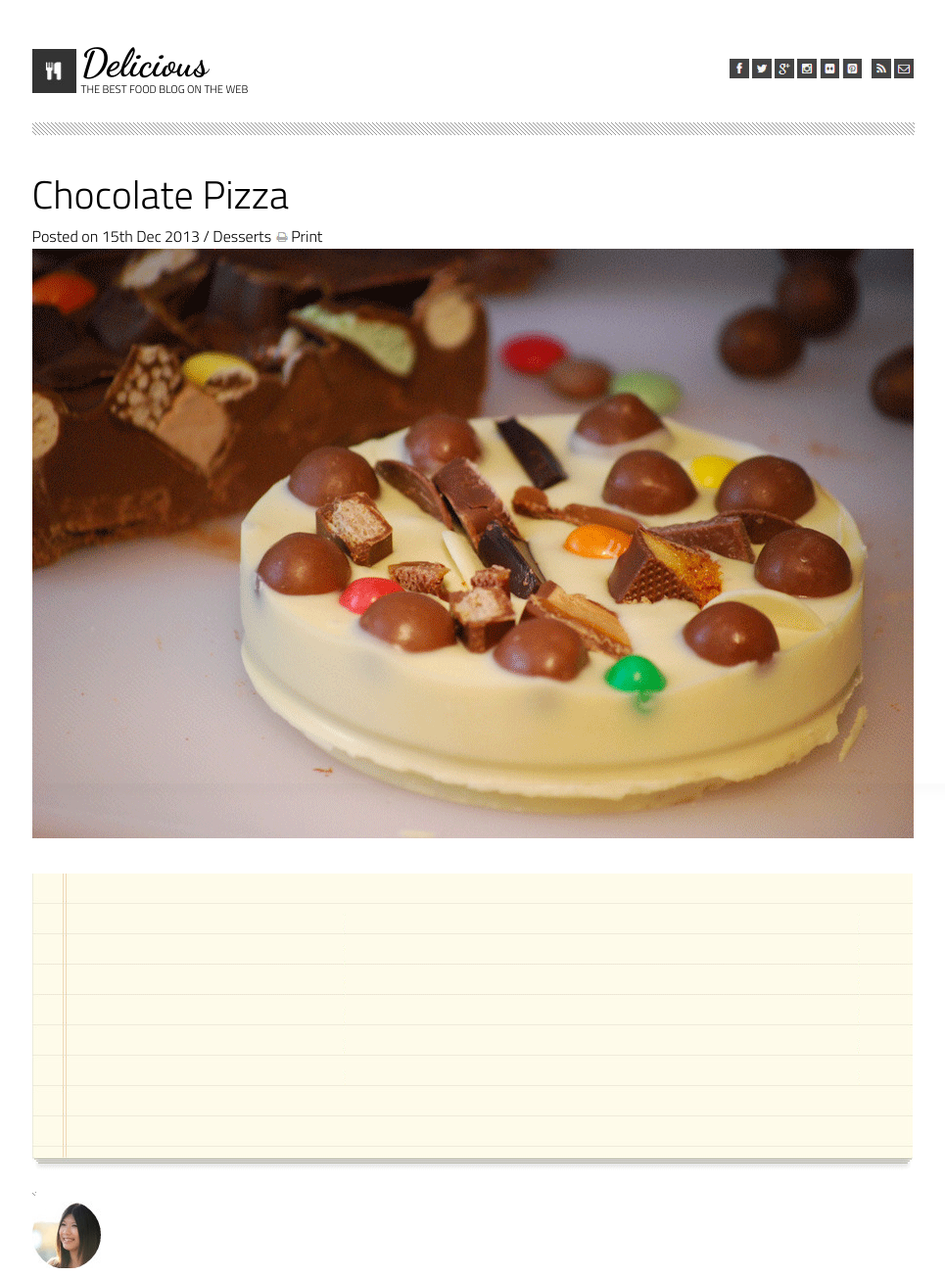
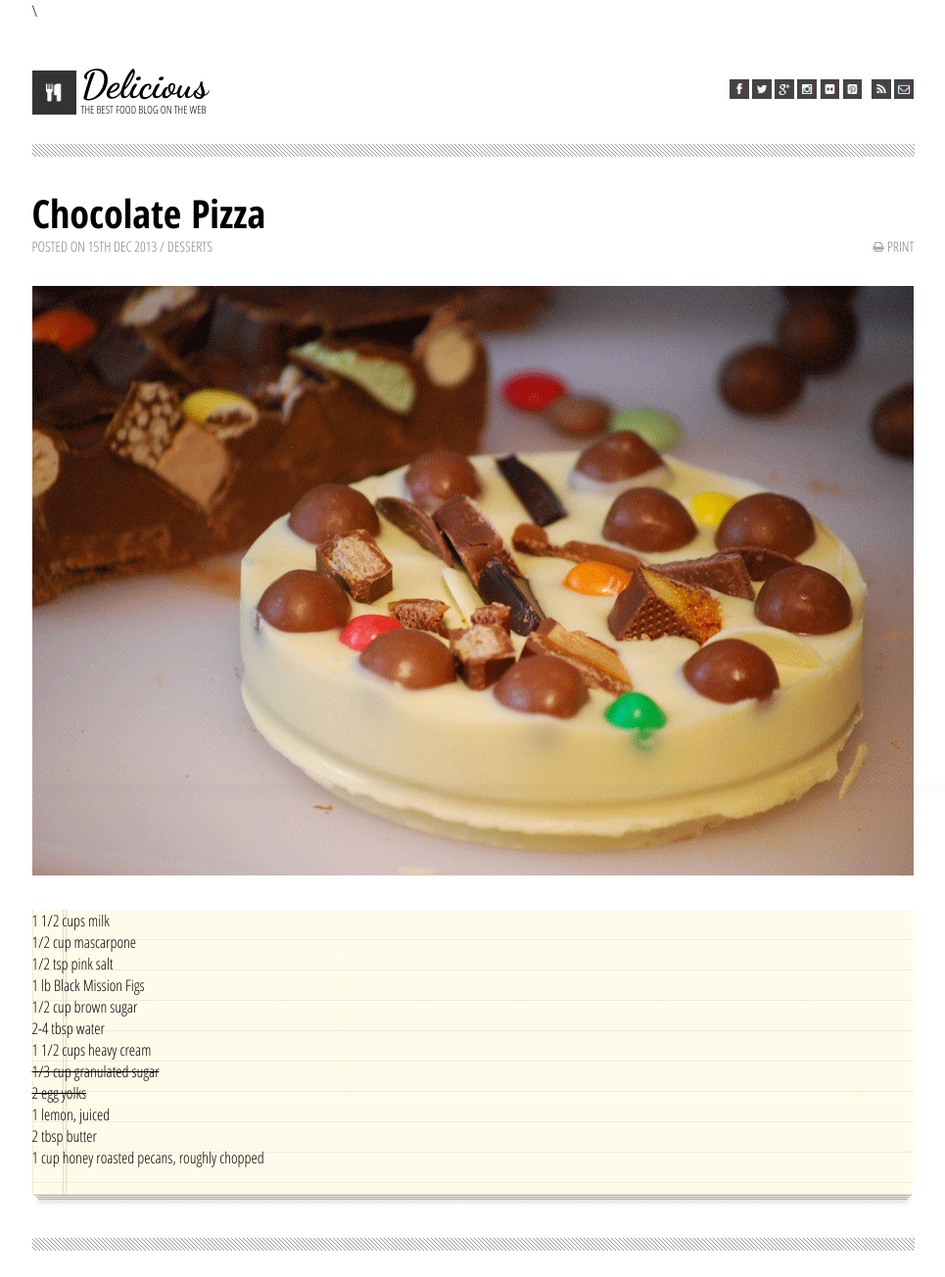
Before and after one commit to Alice-Retz/lab-10a-chocolatepizza, a plain HTML site: page index.html in a window 1280 px wide. Shown: the top 1304 px of the page at 98% size, without its empty margins (157-1122 px from the left). Drawn offline with Linux system fonts and the light colour scheme.

Commit message:
Body styling first pass.

```diff
--- a/index.html
+++ b/index.html
@@ -11,7 +11,10 @@
     <link rel="stylesheet" href="./styles/home.css">
     <link rel="preconnect" href="https://fonts.googleapis.com">
 <link rel="preconnect" href="https://fonts.gstatic.com" crossorigin>
-<link href="https://fonts.googleapis.com/css2?family=Dancing+Script:wght@700&display=swap" rel="stylesheet">
+<link href="https://fonts.googleapis.com/css2?family=Dancing+Script:wght@700&display=swap" rel="stylesheet"> \
+<link rel="preconnect" href="https://fonts.googleapis.com">
+<link rel="preconnect" href="https://fonts.gstatic.com" crossorigin>
+<link href="https://fonts.googleapis.com/css2?family=Open+Sans+Condensed:wght@300;700&display=swap" rel="stylesheet">
     <title>Delicious</title>
 </head>
 
@@ -38,16 +41,17 @@
     </header>
 
     <section class="border">
-
     </section>
 
     <main>
         <section id="choco-pizza">
-            <h1>Chocolate Pizza</h1>
-            <h3>
-                Posted on 15th Dec 2013 / Desserts
-                <img src="./assets/print-icon.png" alt="Printer"> Print
-            </h3>
+            <section>
+                <h1>Chocolate Pizza</h1>
+                <h3>Posted on 15th Dec 2013 / Desserts</h3>
+            </section>
+            <section>
+                <h3><img src="./assets/print-icon.png" alt="Printer"> Print</h3>
+            </section>
         </section>
 
         <img src="./assets/choco-pizza.png" alt="Chocolate pizza">
@@ -56,24 +60,28 @@
             <p></p>
             <p></p>
         </section>
-        <section>
-            <img src="./assets/list-bg.png" alt="Recipe list">
+        <section id="recipe">
             <ul>
-                <li></li>
-                <li></li>
-                <li></li>
-                <li></li>
-                <li></li>
-                <li></li>
-                <li></li>
-                <li></li>
-                <li></li>
-                <li></li>
-                <li></li>
-                <li></li>
+            <section>
+                <li>1 1/2 cups milk</li>
+                <li>1/2 cup mascarpone</li>
+                <li>1/2 tsp pink salt</li>
+                <li>1 lb Black Mission Figs</li>
+                <li>1/2 cup brown sugar</li>
+                <li>2-4 tbsp water</li>
+            </section>
+            <section>
+                <li>1 1/2 cups heavy cream</li>
+                <li> <strike>1/3 cup granulated sugar</strike></li>
+                <li><strike>2 egg yolks</strike></li>
+                <li>1 lemon, juiced</li>
+                <li>2 tbsp butter</li>
+                <li>1 cup honey roasted pecans, roughly chopped</li>
+            </section>
             </ul>
         </section>
-        <img src="./assets/hr-img.png" alt="Seperator image">
+        <section class="border">
+        </section>
         <article>
             <img src="./assets/van-pic.png" alt="Human face">
         </article>
--- a/styles/home.css
+++ b/styles/home.css
@@ -15,17 +15,27 @@ nav img:nth-child(7){
 #choco-pizza {
     display: flex;
     flex-direction: column;
-    justify-content: flex-start;
+    justify-content: space-between;
+    flex-flow: wrap;
+    align-items: flex-end;
 }
 
 h1 {
     font-size: 2.5em;
+    font-weight: bolder;
 }
 
 h2 {
     font-family: 'Dancing Script', cursive;
     font-weight: bolder;
     font-size: 2.5em;
+}
+h3 {
+    font-size: .9em;
+    color: grey;
+    text-transform: uppercase;
+    margin-top: -3px;
+    margin-bottom: 30px;
 }
 h4 {
     font-size: .7em;
@@ -62,11 +72,6 @@ nav {
     align-items: center;
 }
 
-/* #border {
-
-    border: 8px solid black;
-} */
-
 .border {
     height: 13px;
     background-image: url("../assets/hr-img.png");
@@ -75,3 +80,8 @@ nav {
     width: 901px;
     margin: 30px 0 30px 0;
 }
+#recipe {
+    background-image: url("../assets/list-bg.png");
+    height: 305px;
+    width: 899px;
+}
--- a/styles/style.css
+++ b/styles/style.css
@@ -18,7 +18,7 @@ body {
     --gutter: 30px;
     --footer-height: 25px;
 
-    font-family: 'Titillium Web', sans-serif;
+    font-family: 'Open Sans Condensed', sans-serif;
     background-color: var(--color2);
 }
 
```
